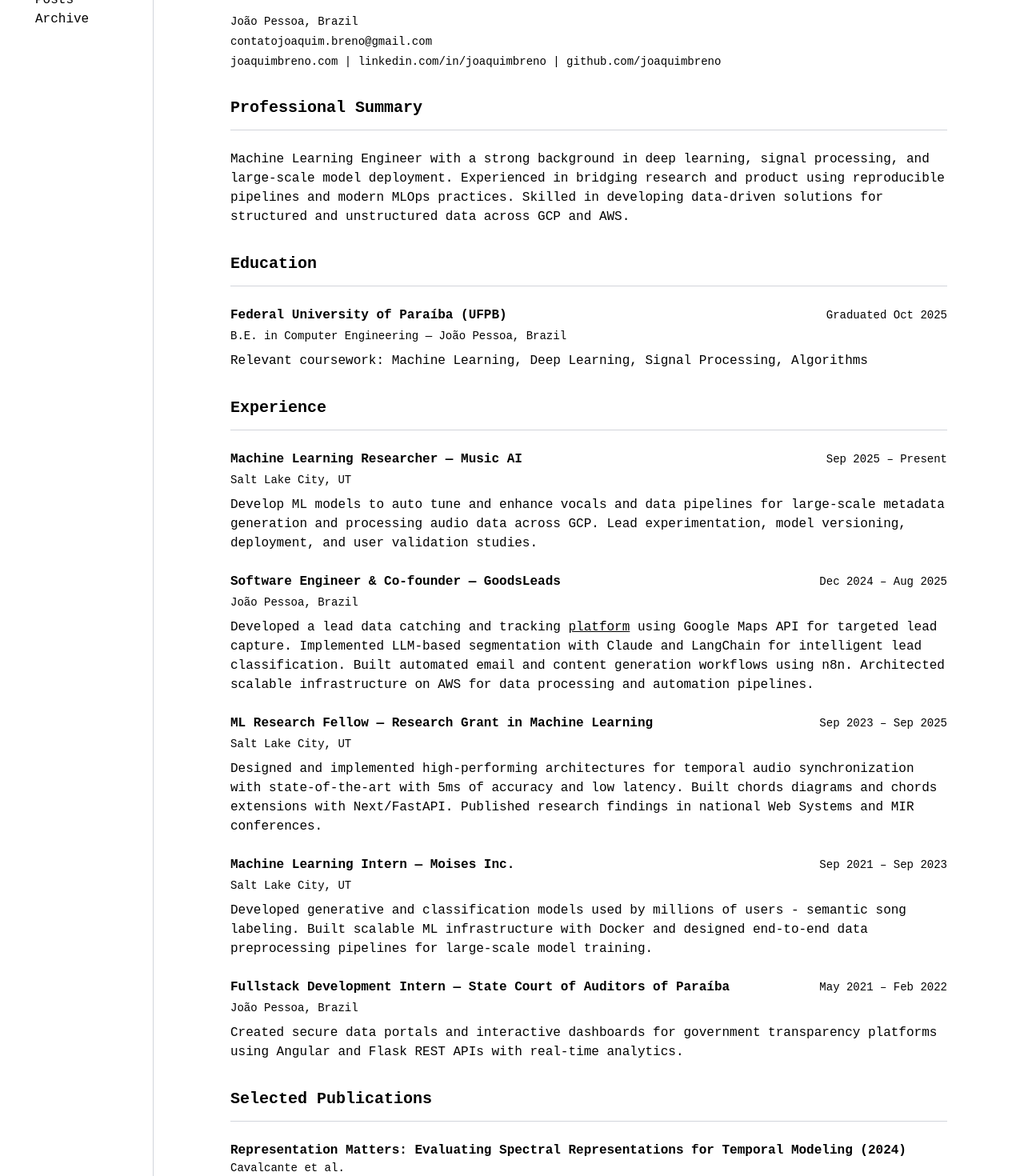
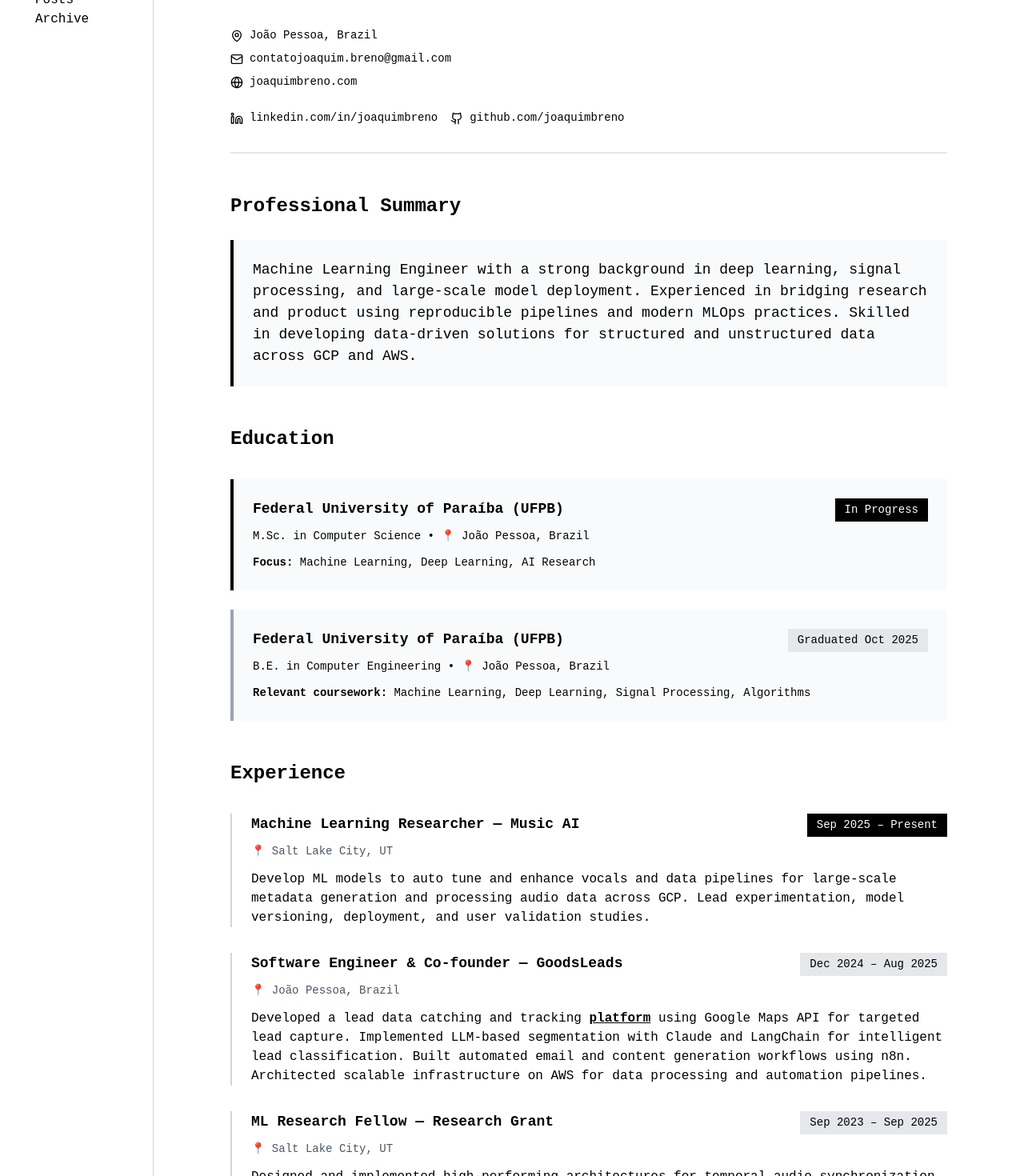
Before and after one commit to JoaquimBreno/blog, a Next.js app: page /resume in a window 1280 px wide. Shown: the part 100-1570 px from the top of the page at 80% size. Built offline with nearby package versions, Linux system fonts and the light colour scheme.

Commit message:
Update RSS feed links to localhost and enhance Resume component layout with improved styling and structure

```diff
--- a/src/components/Resume.tsx
+++ b/src/components/Resume.tsx
@@ -1,3 +1,5 @@
+import { Linkedin, Github, Mail, MapPin, Globe } from "lucide-react";
+
 export function Resume() {
   const monoFont = { fontFamily: "Geist Mono, monospace", lineHeight: "150%" };
 
@@ -5,35 +7,48 @@ export function Resume() {
     <div className="bg-white p-6">
       <div className="max-w-4xl mx-auto">
       {/* Header */}
-      <div className="mb-8">
-        <h1 className="text-3xl mb-4" style={monoFont}>Joaquim Breno Brito Cavalcante</h1>
-        <div className="space-y-1 text-sm" style={monoFont}>
-          <p>João Pessoa, Brazil </p>
-          <p>
-            <a href="mailto:contatojoaquim.breno@gmail.com" className="hover:underline">
+      <div className="mb-12 pb-8 border-b-2 border-gray-200">
+        <h1 className="text-4xl mb-6 font-bold" style={monoFont}>Joaquim Breno Brito Cavalcante</h1>
+
+        {/* Contact Info */}
+        <div className="space-y-2 text-sm mb-6" style={monoFont}>
+          <div className="flex items-center gap-2">
+            <MapPin size={16} />
+            <span>João Pessoa, Brazil</span>
+          </div>
+          <div className="flex items-center gap-2">
+            <Mail size={16} />
+            <a href="mailto:contatojoaquim.breno@gmail.com" className="hover:underline transition-opacity hover:opacity-70">
               contatojoaquim.breno@gmail.com
             </a>
-          </p>
-          <p>
-            <a href="https://joaquimbreno.com" className="hover:underline">joaquimbreno.com</a>
-            {' | '}
-            <a href="https://linkedin.com/in/joaquimbreno" target="_blank" rel="noopener noreferrer" className="hover:underline">
-              linkedin.com/in/joaquimbreno
+          </div>
+          <div className="flex items-center gap-2">
+            <Globe size={16} />
+            <a href="https://joaquimbreno.com" className="hover:underline transition-opacity hover:opacity-70">
+              joaquimbreno.com
             </a>
-            {' | '}
-            <a href="https://github.com/joaquimbreno" target="_blank" rel="noopener noreferrer" className="hover:underline">
-              github.com/joaquimbreno
-            </a>
-          </p>
+          </div>
+        </div>
+
+        {/* Social Links */}
+        <div className="flex gap-4 text-sm" style={monoFont}>
+          <a href="https://linkedin.com/in/joaquimbreno" target="_blank" rel="noopener noreferrer" className="flex items-center gap-2 hover:underline transition-opacity hover:opacity-70">
+            <Linkedin size={16} />
+            <span>linkedin.com/in/joaquimbreno</span>
+          </a>
+          <a href="https://github.com/joaquimbreno" target="_blank" rel="noopener noreferrer" className="flex items-center gap-2 hover:underline transition-opacity hover:opacity-70">
+            <Github size={16} />
+            <span>github.com/joaquimbreno</span>
+          </a>
         </div>
       </div>
 
       {/* Professional Summary */}
-      <section className="mb-8">
-        <h2 className="text-xl mb-6 font-semibold border-b border-gray-300 pb-3" style={monoFont}>
+      <section className="mb-12">
+        <h2 className="text-2xl mb-6 font-bold" style={monoFont}>
           Professional Summary
         </h2>
-        <p style={monoFont}>
+        <p className="text-lg leading-relaxed bg-gray-50 p-6 border-l-4 border-black" style={monoFont}>
           Machine Learning Engineer with a strong background in deep learning, signal processing, and
           large-scale model deployment. Experienced in bridging research and product using reproducible
           pipelines and modern MLOps practices. Skilled in developing data-driven solutions for structured
@@ -42,35 +57,50 @@ export function Resume() {
       </section>
 
       {/* Education */}
-      <section className="mb-8">
-        <h2 className="text-xl mb-6 font-semibold border-b border-gray-300 pb-3" style={monoFont}>
+      <section className="mb-12">
+        <h2 className="text-2xl mb-8 font-bold" style={monoFont}>
           Education
         </h2>
-        <div>
-          <div className="flex justify-between items-baseline mb-1">
-            <h3 className="font-semibold" style={monoFont}>Federal University of Paraíba (UFPB)</h3>
-            <span className="text-sm" style={monoFont}>Graduated Oct 2025</span>
+        <div className="space-y-6">
+          {/* Master's Degree */}
+          <div className="bg-gray-50 p-6 border-l-4 border-black">
+            <div className="flex flex-wrap justify-between items-baseline gap-2 mb-2">
+              <h3 className="font-bold text-lg" style={monoFont}>Federal University of Paraíba (UFPB)</h3>
+              <span className="text-sm px-3 py-1 bg-black text-white" style={monoFont}>In Progress</span>
+            </div>
+            <p className="text-sm mb-3" style={monoFont}>M.Sc. in Computer Science • 📍 João Pessoa, Brazil</p>
+            <p className="text-sm" style={monoFont}>
+              <span className="font-semibold">Focus:</span> Machine Learning, Deep Learning, AI Research
+            </p>
           </div>
-          <p className="text-sm mb-2" style={monoFont}>B.E. in Computer Engineering — João Pessoa, Brazil</p>
-          <p style={monoFont}>
-            Relevant coursework: Machine Learning, Deep Learning, Signal Processing, Algorithms
-          </p>
+
+          {/* Bachelor's Degree */}
+          <div className="bg-gray-50 p-6 border-l-4 border-gray-400">
+            <div className="flex flex-wrap justify-between items-baseline gap-2 mb-2">
+              <h3 className="font-bold text-lg" style={monoFont}>Federal University of Paraíba (UFPB)</h3>
+              <span className="text-sm px-3 py-1 bg-gray-200" style={monoFont}>Graduated Oct 2025</span>
+            </div>
+            <p className="text-sm mb-3" style={monoFont}>B.E. in Computer Engineering • 📍 João Pessoa, Brazil</p>
+            <p className="text-sm" style={monoFont}>
+              <span className="font-semibold">Relevant coursework:</span> Machine Learning, Deep Learning, Signal Processing, Algorithms
+            </p>
+          </div>
         </div>
       </section>
 
       {/* Experience */}
-      <section className="mb-8">
-        <h2 className="text-xl mb-6 font-semibold border-b border-gray-300 pb-3" style={monoFont}>
+      <section className="mb-12">
+        <h2 className="text-2xl mb-8 font-bold" style={monoFont}>
           Experience
         </h2>
-        <div className="space-y-6">
+        <div className="space-y-8">
           {/* Machine Learning Researcher */}
-          <div>
-            <div className="flex justify-between items-baseline mb-1">
-              <h3 className="font-semibold" style={monoFont}>Machine Learning Researcher — Music AI</h3>
-              <span className="text-sm" style={monoFont}>Sep 2025 – Present</span>
+          <div className="border-l-2 border-gray-300 pl-6 hover:border-black transition-colors">
+            <div className="flex flex-wrap justify-between items-baseline gap-2 mb-2">
+              <h3 className="font-bold text-lg" style={monoFont}>Machine Learning Researcher — Music AI</h3>
+              <span className="text-sm px-3 py-1 bg-black text-white" style={monoFont}>Sep 2025 – Present</span>
             </div>
-            <p className="text-sm mb-2" style={monoFont}>Salt Lake City, UT</p>
+            <p className="text-sm mb-3 text-gray-600" style={monoFont}>📍 Salt Lake City, UT</p>
             <p style={monoFont}>
               Develop ML models to auto tune and enhance vocals and data pipelines for large-scale metadata
               generation and processing audio data across GCP. Lead experimentation, model versioning,
@@ -79,15 +109,15 @@ export function Resume() {
           </div>
 
           {/* Software Engineer & Co-founder */}
-          <div>
-            <div className="flex justify-between items-baseline mb-1">
-              <h3 className="font-semibold" style={monoFont}>Software Engineer & Co-founder — GoodsLeads</h3>
-              <span className="text-sm" style={monoFont}>Dec 2024 – Aug 2025</span>
+          <div className="border-l-2 border-gray-300 pl-6 hover:border-black transition-colors">
+            <div className="flex flex-wrap justify-between items-baseline gap-2 mb-2">
+              <h3 className="font-bold text-lg" style={monoFont}>Software Engineer & Co-founder — GoodsLeads</h3>
+              <span className="text-sm px-3 py-1 bg-gray-200" style={monoFont}>Dec 2024 – Aug 2025</span>
             </div>
-            <p className="text-sm mb-2" style={monoFont}>João Pessoa, Brazil</p>
+            <p className="text-sm mb-3 text-gray-600" style={monoFont}>📍 João Pessoa, Brazil</p>
             <p style={monoFont}>
               Developed a lead data catching and tracking{' '}
-              <a href="https://goodsleads.com/" target="_blank" rel="noopener noreferrer" className="underline">
+              <a href="https://goodsleads.com/" target="_blank" rel="noopener noreferrer" className="underline font-semibold hover:text-gray-600">
                 platform
               </a>{' '}
               using Google Maps API for targeted lead capture. Implemented LLM-based segmentation with Claude
@@ -98,12 +128,12 @@ export function Resume() {
           </div>
 
           {/* ML Research Fellow */}
-          <div>
-            <div className="flex justify-between items-baseline mb-1">
-              <h3 className="font-semibold" style={monoFont}>ML Research Fellow — Research Grant in Machine Learning</h3>
-              <span className="text-sm" style={monoFont}>Sep 2023 – Sep 2025</span>
+          <div className="border-l-2 border-gray-300 pl-6 hover:border-black transition-colors">
+            <div className="flex flex-wrap justify-between items-baseline gap-2 mb-2">
+              <h3 className="font-bold text-lg" style={monoFont}>ML Research Fellow — Research Grant</h3>
+              <span className="text-sm px-3 py-1 bg-gray-200" style={monoFont}>Sep 2023 – Sep 2025</span>
             </div>
-            <p className="text-sm mb-2" style={monoFont}>Salt Lake City, UT</p>
+            <p className="text-sm mb-3 text-gray-600" style={monoFont}>📍 Salt Lake City, UT</p>
             <p style={monoFont}>
               Designed and implemented high-performing architectures for temporal audio synchronization with
               state-of-the-art with 5ms of accuracy and low latency. Built chords diagrams and chords extensions
@@ -112,12 +142,12 @@ export function Resume() {
           </div>
 
           {/* Machine Learning Intern */}
-          <div>
-            <div className="flex justify-between items-baseline mb-1">
-              <h3 className="font-semibold" style={monoFont}>Machine Learning Intern — Moises Inc.</h3>
-              <span className="text-sm" style={monoFont}>Sep 2021 – Sep 2023</span>
+          <div className="border-l-2 border-gray-300 pl-6 hover:border-black transition-colors">
+            <div className="flex flex-wrap justify-between items-baseline gap-2 mb-2">
+              <h3 className="font-bold text-lg" style={monoFont}>Machine Learning Intern — Moises Inc.</h3>
+              <span className="text-sm px-3 py-1 bg-gray-200" style={monoFont}>Sep 2021 – Sep 2023</span>
             </div>
-            <p className="text-sm mb-2" style={monoFont}>Salt Lake City, UT</p>
+            <p className="text-sm mb-3 text-gray-600" style={monoFont}>📍 Salt Lake City, UT</p>
             <p style={monoFont}>
               Developed generative and classification models used by millions of users - semantic song labeling.
               Built scalable ML infrastructure with Docker and designed end-to-end data preprocessing pipelines
@@ -126,12 +156,12 @@ export function Resume() {
           </div>
 
           {/* Fullstack Development Intern */}
-          <div>
-            <div className="flex justify-between items-baseline mb-1">
-              <h3 className="font-semibold" style={monoFont}>Fullstack Development Intern — State Court of Auditors of Paraíba</h3>
-              <span className="text-sm" style={monoFont}>May 2021 – Feb 2022</span>
+          <div className="border-l-2 border-gray-300 pl-6 hover:border-black transition-colors">
+            <div className="flex flex-wrap justify-between items-baseline gap-2 mb-2">
+              <h3 className="font-bold text-lg" style={monoFont}>Fullstack Development Intern</h3>
+              <span className="text-sm px-3 py-1 bg-gray-200" style={monoFont}>May 2021 – Feb 2022</span>
             </div>
-            <p className="text-sm mb-2" style={monoFont}>João Pessoa, Brazil</p>
+            <p className="text-sm mb-3 text-gray-600" style={monoFont}>📍 João Pessoa, Brazil</p>
             <p style={monoFont}>
               Created secure data portals and interactive dashboards for government transparency platforms using
               Angular and Flask REST APIs with real-time analytics.
@@ -141,25 +171,25 @@ export function Resume() {
       </section>
 
       {/* Selected Publications */}
-      <section className="mb-8">
-        <h2 className="text-xl mb-6 font-semibold border-b border-gray-300 pb-3" style={monoFont}>
+      <section className="mb-12">
+        <h2 className="text-2xl mb-8 font-bold" style={monoFont}>
           Selected Publications
         </h2>
-        <div className="space-y-4">
-          <div>
-            <h3 className="font-semibold" style={monoFont}>
-              Representation Matters: Evaluating Spectral Representations for Temporal Modeling (2024)
+        <div className="space-y-6">
+          <div className="border-l-2 border-gray-300 pl-6">
+            <h3 className="font-bold text-lg mb-2" style={monoFont}>
+              Representation Matters: Evaluating Spectral Representations for Temporal Modeling
             </h3>
-            <p className="text-sm mb-1" style={monoFont}>Cavalcante et al.</p>
+            <p className="text-sm mb-2 text-gray-600" style={monoFont}>📄 Cavalcante et al. • 2024</p>
             <p style={monoFont}>
               Proposed architecture improving temporal estimation accuracy by 26% on benchmark datasets.
             </p>
           </div>
-          <div>
-            <h3 className="font-semibold" style={monoFont}>
-              HeroKeys: AI-Based Virtual Environment for Music Learning (2024)
+          <div className="border-l-2 border-gray-300 pl-6">
+            <h3 className="font-bold text-lg mb-2" style={monoFont}>
+              HeroKeys: AI-Based Virtual Environment for Music Learning
             </h3>
-            <p className="text-sm mb-1" style={monoFont}>Jordão, Cavalcante et al.</p>
+            <p className="text-sm mb-2 text-gray-600" style={monoFont}>📄 Jordão, Cavalcante et al. • 2024</p>
             <p style={monoFont}>
               Developed interactive platform combining ML-based performance analysis and gamified visualization.
             </p>
@@ -168,11 +198,11 @@ export function Resume() {
       </section>
 
       {/* Leadership & Contributions */}
-      <section className="mb-8">
-        <h2 className="text-xl mb-6 font-semibold border-b border-gray-300 pb-3" style={monoFont}>
+      <section className="mb-12">
+        <h2 className="text-2xl mb-8 font-bold" style={monoFont}>
           Leadership & Contributions
         </h2>
-        <p style={monoFont}>
+        <p className="text-lg leading-relaxed bg-gray-50 p-6 border-l-4 border-gray-400" style={monoFont}>
           Led integration of ML models into production systems impacting large user bases. Conducted product
           research and A/B testing for model improvement. Contributed to open-source projects in ML, signal
           processing, and AI education.
```
Also changed, not shown: 1 other file (tests, documents, lock files or other folders).
